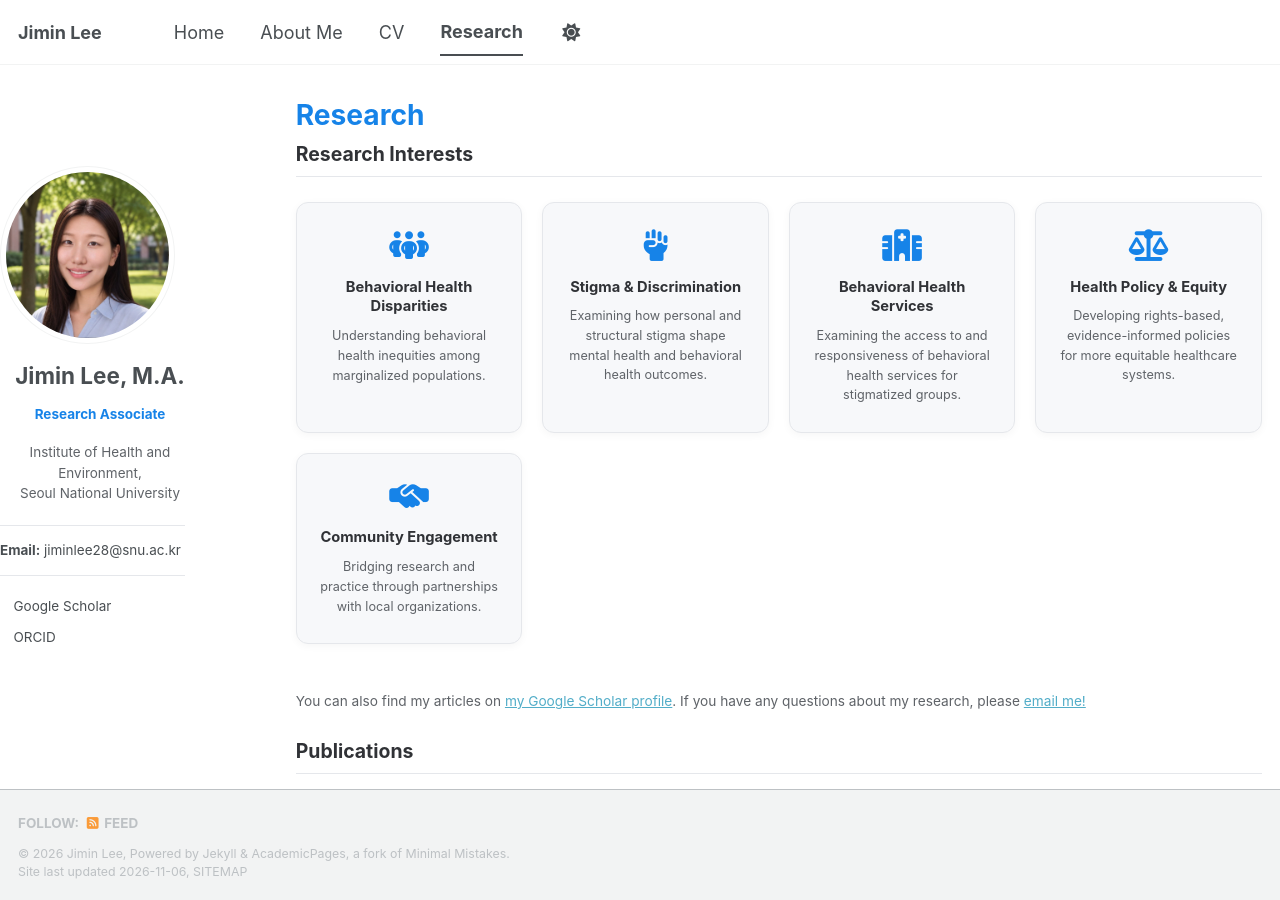
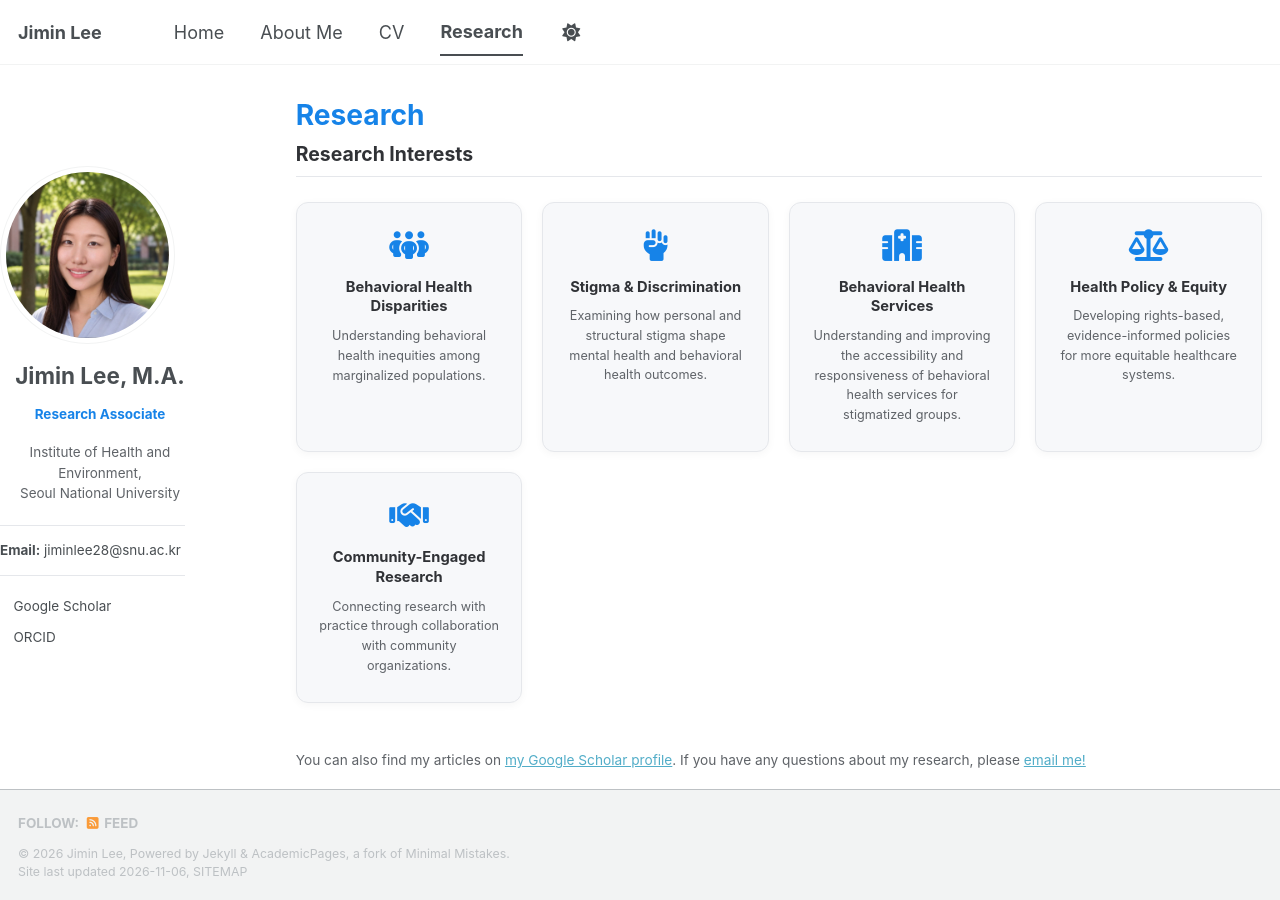
Before and after one commit to jiminlee-research/jiminlee-research.github.io, a Jekyll site: the page built from _pages/publications.html, in a window 1280 px wide and 900 px high. Built offline with Jekyll 4.4.1, drawn with Linux system fonts in a browser that asks for light colours; a style sheet for code colours, icons or effects is not loaded.

Commit message:
Paraphrase community card and broaden services card wording
Co-Authored-By: Claude Opus 5.5 <noreply@anthropic.com>
Claude-Session: https://claude.ai/code/session_01PcjxNfDHwsJtJ6agebrJHV

```diff
--- a/_pages/publications.html
+++ b/_pages/publications.html
@@ -56,9 +56,9 @@ author_profile: true
 <div class="ri-grid">
   <div class="ri-card"><i class="fa-solid fa-people-group" aria-hidden="true"></i><h3>Behavioral Health Disparities</h3><p>Understanding behavioral health inequities among marginalized populations.</p></div>
   <div class="ri-card"><i class="fa-solid fa-hand-fist" aria-hidden="true"></i><h3>Stigma &amp; Discrimination</h3><p>Examining how personal and structural stigma shape mental health and behavioral health outcomes.</p></div>
-  <div class="ri-card"><i class="fa-solid fa-hospital" aria-hidden="true"></i><h3>Behavioral Health Services</h3><p>Examining the access to and responsiveness of behavioral health services for stigmatized groups.</p></div>
+  <div class="ri-card"><i class="fa-solid fa-hospital" aria-hidden="true"></i><h3>Behavioral Health Services</h3><p>Understanding and improving the accessibility and responsiveness of behavioral health services for stigmatized groups.</p></div>
   <div class="ri-card"><i class="fa-solid fa-scale-balanced" aria-hidden="true"></i><h3>Health Policy &amp; Equity</h3><p>Developing rights-based, evidence-informed policies for more equitable healthcare systems.</p></div>
-  <div class="ri-card"><i class="fa-solid fa-handshake-simple" aria-hidden="true"></i><h3>Community Engagement</h3><p>Bridging research and practice through partnerships with local organizations.</p></div>
+  <div class="ri-card"><i class="fa-solid fa-handshake" aria-hidden="true"></i><h3>Community-Engaged Research</h3><p>Connecting research with practice through collaboration with community organizations.</p></div>
 </div>
 
 <p class="pub-intro">You can also find my articles on <a href="https://scholar.google.com/citations?user=zuMXeBkAAAAJ&hl=ko">my Google Scholar profile</a>. If you have any questions about my research, please <a href="mailto:jiminlee28@snu.ac.kr">email me!</a></p>
```
